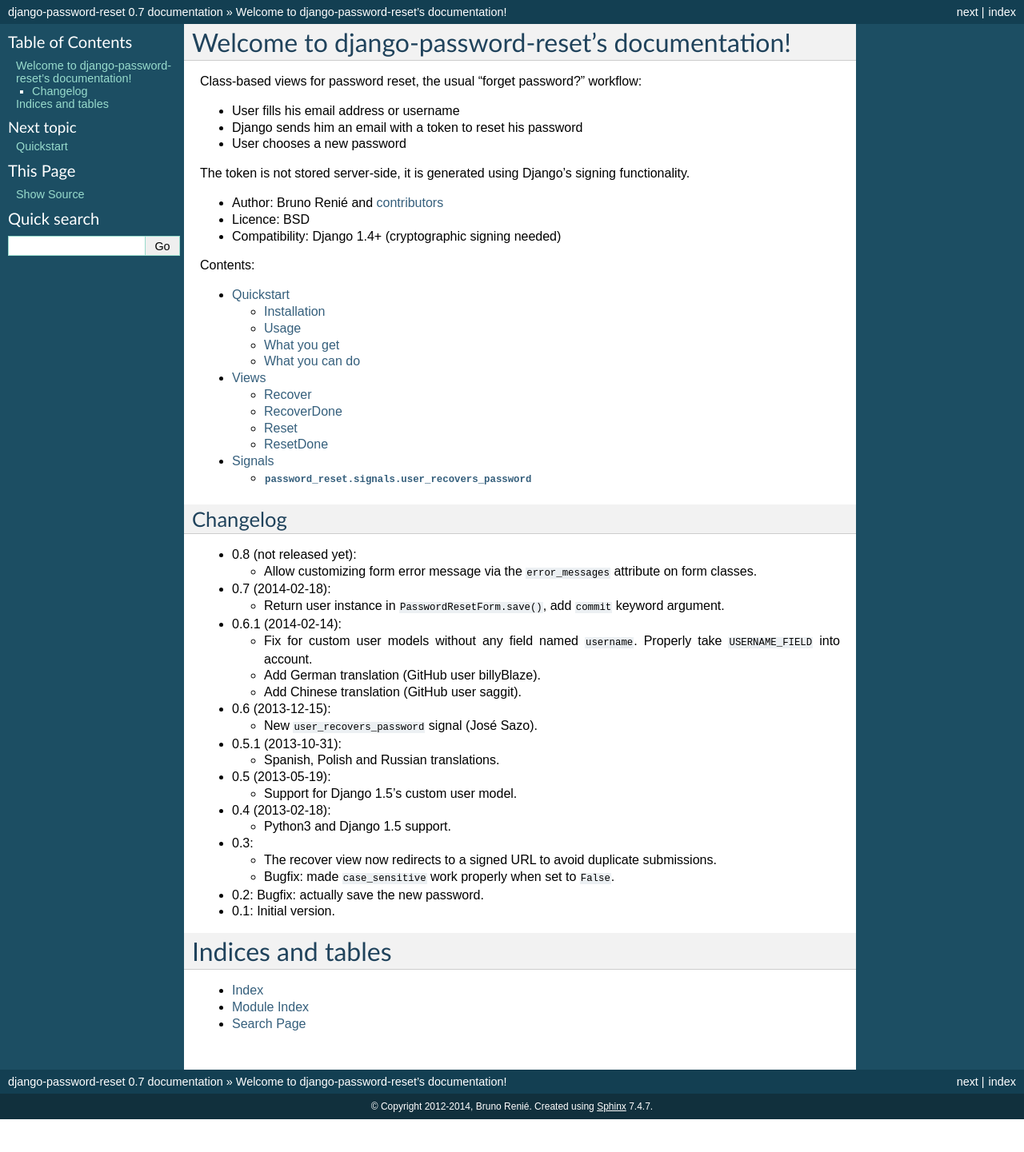
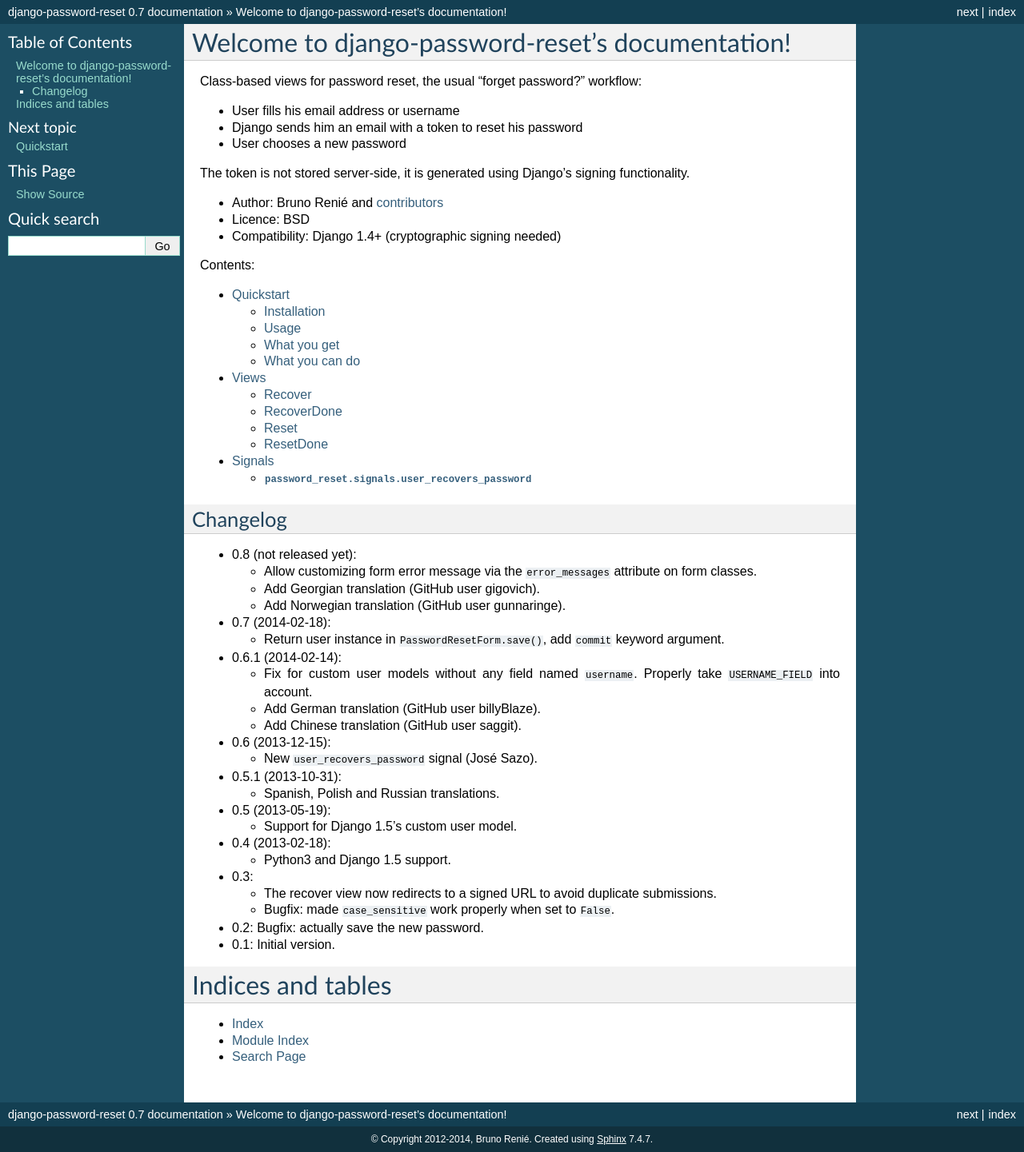
Before and after one commit to brutasse/django-password-reset, a Sphinx documentation site: the page built from docs/index.rst, in a window 1280 px wide. Shown: the whole page at 80% size. Built offline with Sphinx 7.4.7, drawn with Linux system fonts in a browser that asks for light colours; before the commit the page ends 1400 px from its top, so only the background shows below that.

Commit message:
Add new translations to release notes

```diff
--- a/docs/index.rst
+++ b/docs/index.rst
@@ -32,6 +32,10 @@
 
   * Allow customizing form error message via the ``error_messages`` attribute
     on form classes.
+
+  * Add Georgian translation (GitHub user  gigovich).
+
+  * Add Norwegian translation (GitHub user gunnaringe).
 
 * 0.7 (2014-02-18):
 
```
